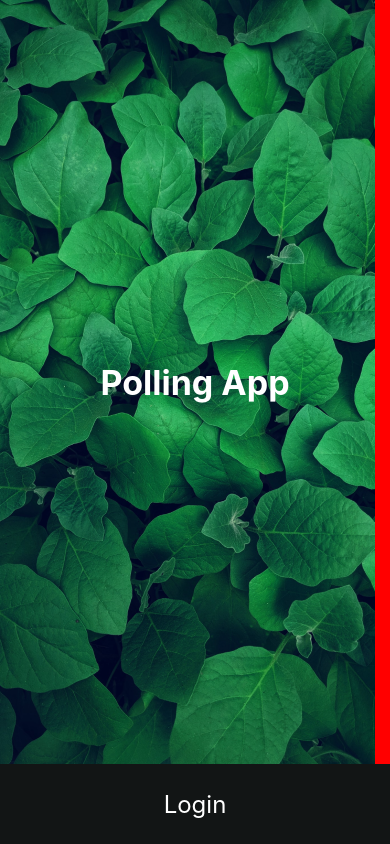
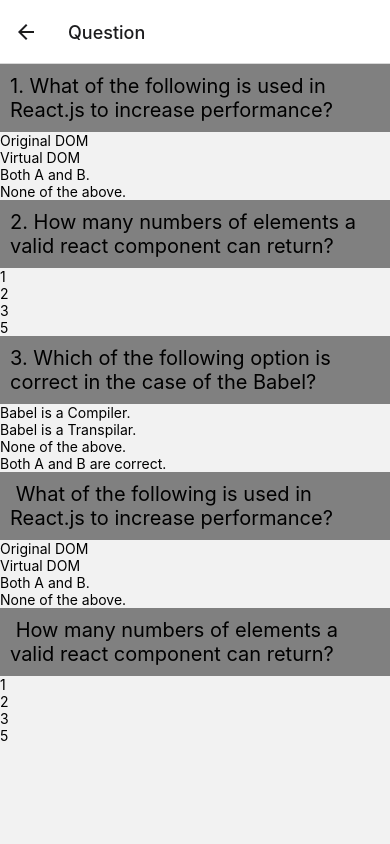
Before and after one commit to roshangotra12345/PollingApp, a React Native app: screen /Question in a window 390 px wide. Built offline with nearby package versions, Linux system fonts and the light colour scheme.

Commit message:
Complete1

```diff
--- a/App.js
+++ b/App.js
@@ -1,19 +1,15 @@
 import {StyleSheet, SafeAreaView, Text, View} from 'react-native';
 import React from 'react';
-import Login from './src/components/Login';
-import Signup from './src/components/Signup';
-import Main from './src/components/Main';
+import { NavigationContainer } from '@react-navigation/native';
+import MyStack from "./src/components/Navigation/Navigation"
 
 const App = () => {
   return (
+    <NavigationContainer>
     <SafeAreaView style={styles.container}>
-      {/* <StatusBar hidden={true} translucent={true}/> */}
-
-      {/* <Signup /> */}
-     {/* <Login/>  */}
-
-     <Main/>
+       <MyStack/>
     </SafeAreaView>
+    </NavigationContainer>
   );
 };
 
--- a/src/components/Login.js
+++ b/src/components/Login.js
@@ -9,7 +9,7 @@
 } from 'react-native';
 import React from 'react';
 
-const Login = () => {
+const Login = ({navigation}) => {
   return (
     <>
       <ImageBackground
@@ -34,11 +34,16 @@
                 <Text style={styles.text3}>Password</Text>
                 <TextInput style={styles.textInput} />
               </View>
+              <TouchableOpacity onPress={()=>navigation.navigate('Signup')}>
+
+              <Text style={styles.text3}>New User Click Here?</Text>
+              </TouchableOpacity>
             </View>
+
           </ScrollView>
 
 
-          <TouchableOpacity style={styles.button}>
+          <TouchableOpacity style={styles.button} onPress={()=>navigation.navigate('Question')}>
 
                 <Text style={styles.butto}>Login</Text>
           </TouchableOpacity>
--- a/src/components/Main.js
+++ b/src/components/Main.js
@@ -8,7 +8,7 @@
 } from 'react-native';
 import React from 'react';
 
-const Main = () => {
+const Main = ({navigation}) => {
   return (
     <>
       <ImageBackground
@@ -21,9 +21,9 @@
 
       <View>
 
-      <TouchableOpacity style={styles.button}>
+      <TouchableOpacity style={styles.button} onPress={()=>navigation.navigate('Login')}>
 
-            <Text style={styles.butto}>Login</Text>
+            <Text style={styles.butto}>Sign In Your Account</Text>
       </TouchableOpacity>
       </View>
     </>
--- /dev/null
+++ b/src/components/Navigation/Navigation.js
@@ -0,0 +1,20 @@
+import { createStackNavigator } from '@react-navigation/stack';
+import React from 'react';
+import Login from '../Login'
+import Signup from '../Signup'
+import Main from '../Main';
+import Question from '../Question';
+const Stack = createStackNavigator();
+
+function MyStack() {
+  return (
+    <Stack.Navigator>
+       <Stack.Screen name="Main" component={Main} />
+      <Stack.Screen name="Login" component={Login} />
+      <Stack.Screen name="Signup" component={Signup} />
+      <Stack.Screen name="Question" component={Question} />
+
+    </Stack.Navigator>
+  );
+}
+export default MyStack
--- /dev/null
+++ b/src/components/Question.js
@@ -0,0 +1,84 @@
+import { StyleSheet, Text, View ,ScrollView} from 'react-native'
+import React from 'react'
+
+const Question = () => {
+    const questions = [
+		{
+			questionText: '1. What of the following is used in React.js to increase performance?',
+			answerOptions: [
+				{ answerText: 'Original DOM', isCorrect: false },
+				{ answerText: 'Virtual DOM', isCorrect: true },
+				{ answerText: 'Both A and B.', isCorrect: false },
+				{ answerText: 'None of the above.', isCorrect: false },
+			],
+		},
+		{
+			questionText: '2. How many numbers of elements a valid react component can return?',
+			answerOptions: [
+				{ answerText: '1', isCorrect: true },
+				{ answerText: '2', isCorrect: false},
+				{ answerText: '3', isCorrect: false },
+				{ answerText: '5', isCorrect: false },
+			],
+		},
+		{
+			questionText: '3. Which of the following option is correct in the case of the Babel?',
+			answerOptions: [
+				{ answerText: 'Babel is a Compiler.', isCorrect: false },
+				{ answerText: 'Babel is a Transpilar.', isCorrect: false },
+				{ answerText: 'None of the above.', isCorrect: false },
+				{ answerText: 'Both A and B are correct.', isCorrect: true },
+			],
+		},
+		{
+            questionText: ' What of the following is used in React.js to increase performance?',
+			answerOptions: [
+				{ answerText: 'Original DOM', isCorrect: false },
+				{ answerText: 'Virtual DOM', isCorrect: true },
+				{ answerText: 'Both A and B.', isCorrect: false },
+				{ answerText: 'None of the above.', isCorrect: false },
+			],
+		},
+        {
+			questionText: ' How many numbers of elements a valid react component can return?',
+			answerOptions: [
+				{ answerText: '1', isCorrect: true },
+				{ answerText: '2', isCorrect: false},
+				{ answerText: '3', isCorrect: false },
+				{ answerText: '5', isCorrect: false },
+			],
+		}
+	];
+
+
+  return (
+      <ScrollView>
+    <View>
+      {
+          questions.map((item)=>
+
+          <View>
+            <Text style={styles.Question}>{item.questionText}</Text>
+            {
+            item.answerOptions.map((answer)=>
+            <Text>{answer.answerText}</Text>
+            )
+}
+          </View>
+
+           )
+      }
+    </View>
+    </ScrollView>
+  )
+}
+
+export default Question
+
+const styles = StyleSheet.create({
+    Question:{
+        backgroundColor:"grey",
+        padding:10,
+        fontSize:20
+    }
+})
--- a/src/components/Signup.js
+++ b/src/components/Signup.js
@@ -9,7 +9,7 @@
 } from 'react-native';
 import React from 'react';
 
-const Login = () => {
+const Signup = ({navigation}) => {
   return (
     <>
       <ImageBackground
@@ -37,13 +37,14 @@
               <View style={styles.email}>
                 <Text style={styles.text3}>Password</Text>
                 <TextInput style={styles.textInput} />
+                <TouchableOpacity style={styles.text2}  onPress={()=>navigation.goBack()}>
+                  <Text style={styles.text2}>Go To Login</Text>
+                </TouchableOpacity>
               </View>
             </View>
           </ScrollView>
-
           <TouchableOpacity style={styles.button}>
-
-                <Text style={styles.butto}>Register</Text>
+            <Text style={styles.butto}>Register</Text>
           </TouchableOpacity>
         </ImageBackground>
       </ImageBackground>
@@ -51,7 +52,7 @@
   );
 };
 
-export default Login;
+export default Signup;
 
 const styles = StyleSheet.create({
   container: {
@@ -101,26 +102,24 @@
     marginTop: 20,
   },
   textInput: {
-    padding: 15,
+    padding: 10,
     marginLeft: 20,
     marginRight: 20,
     backgroundColor: '#1A1E1E',
     color: 'white',
   },
-  button:{
-
-    backgroundColor:"#19A54A",
-    height:80,
-    justifyContent:"center",
-    alignContent:"center",
-    textAlign:"center",
-    alignItems:"center",
-    fontSize:54,
-    color:"white"
-
+  button: {
+    backgroundColor: '#19A54A',
+    height: 60,
+    justifyContent: 'center',
+    alignContent: 'center',
+    textAlign: 'center',
+    alignItems: 'center',
+    fontSize: 54,
+    color: 'white',
   },
-  butto:{
-   fontSize:24,
-   color:"white"
-  }
+  butto: {
+    fontSize: 24,
+    color: 'white',
+  },
 });
```
Also changed, not shown: package.json (+8 -1 lines), 1 other file (tests, documents, lock files or other folders).
